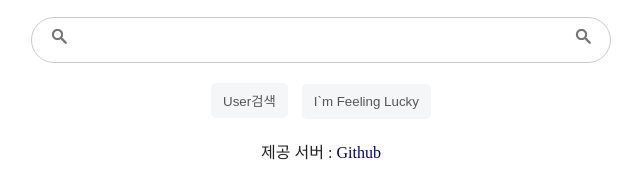
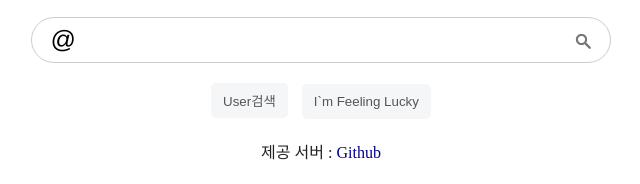
Before and after one commit to 1nwi/team_project02, a plain HTML site: page index.html in a window 1280 px wide. Shown: the part 400-584 px from the top of the page, 319-959 px from the left. Drawn offline with Linux system fonts and the light colour scheme.

Commit message:
[22.1.10] # second

```diff
--- a/index.html
+++ b/index.html
@@ -25,7 +25,7 @@
                 <input type="text" name="" class="query" value="">
 
                 <div class="icons">
-                    <div><img src="./img/search.png" alt="#"></div>
+                    <div><img src="./img/at_sign_PNG45.png" alt="#" width="25" height="25"></div>
                     <div><img src="./img/search.png" alt="#"></div>
                 </div>
             </div>
--- a/main.css
+++ b/main.css
@@ -56,11 +56,7 @@ section .searchBox .icons {
 }
 
 section .searchBox .icons img {
-    /* max-width: 100%; */
-}
-
-section.warp .main .button {
-    margin-top: 20px;
+    max-width: 100%;
 }
 
 section.wrap .main .searchBtn, section.wrap .main .FeelingLucky {
```
Also changed, not shown: img/at_sign_PNG45.png (added).
